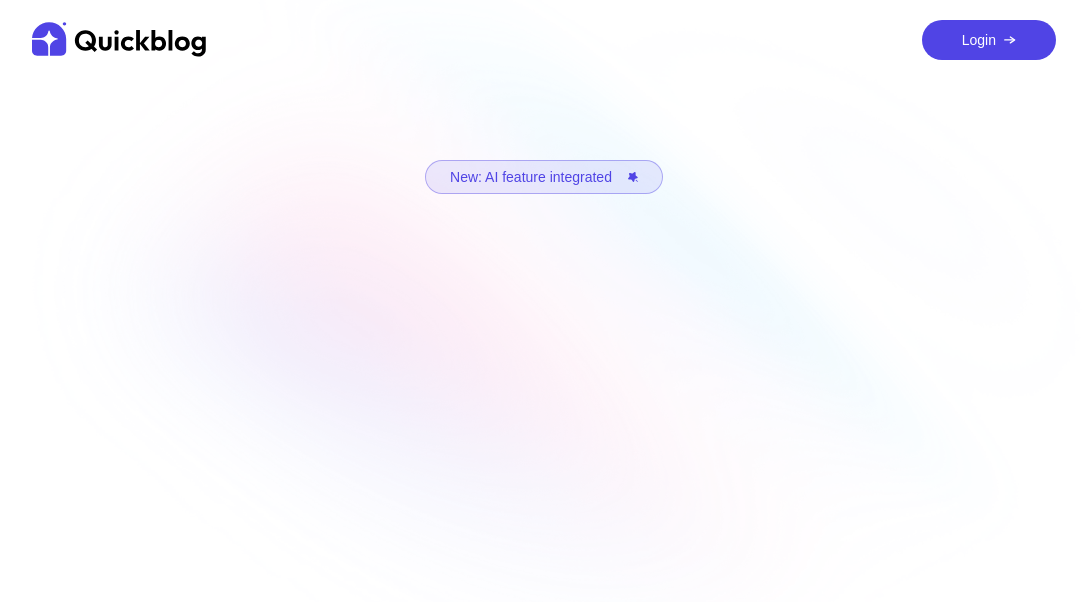
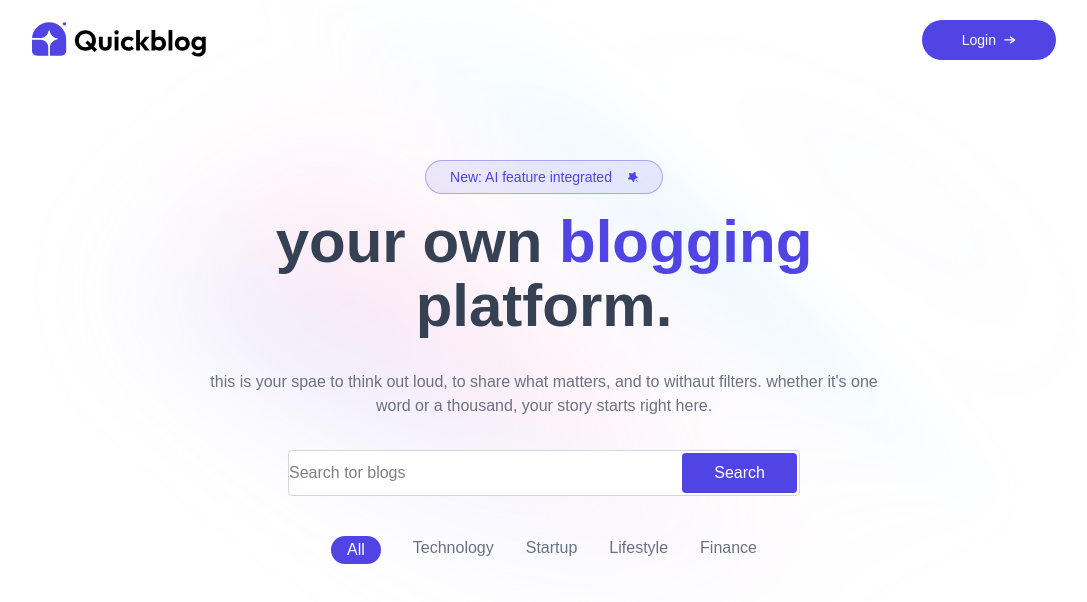
Before and after one commit to yasinarafat5353/AI-Powered-Blog-App-using-MERN-Stack, a React (Vite) app: page / in a window 1280 px wide. Shown: the top 602 px of the page, without its empty margins (96-1183 px from the left). Built offline with nearby package versions, Linux system fonts and the light colour scheme; a web font is replaced by a local one.

Commit message:
add BlogList

```diff
--- a/package.json
+++ b/package.json
@@ -10,6 +10,8 @@
     "preview": "vite preview"
   },
   "dependencies": {
+    "motion": "^12.23.26",
+    "motion-v": "^1.7.4",
     "react": "^19.2.0",
     "react-dom": "^19.2.0",
     "react-router-dom": "^7.10.1"
--- /dev/null
+++ b/src/components/BlogList.jsx
@@ -0,0 +1,34 @@
+import React, { useState } from 'react'
+import {blogCategories} from "../assets/assets"
+import { motion } from "framer-motion"
+
+const BlogList = () => {
+
+    const [menu, setMenu] = useState("All")
+  return (
+    <div>
+      <div className='flex justify-center gap-4 sm:gap-8 my-10 relative'>
+        {blogCategories.map((item)=>(
+            <div key={item} className='relative '>
+                <button onClick={()=> setMenu(item)}
+                className={`cursor-pointer text-gray-500 ${menu === item && 'text-white px-4 pt-0.5'}`}>
+                    {item}
+                    {menu === item && (
+                         <motion.div layoutId='underline'
+                         transition={{type:'spring', stiffness:500, damping:30  }}
+                           className='absolute left-0 right-0 top-0 h-7 -z-1 bg-primary rounded-full '></motion.div>
+                    ) }
+
+                </button>
+            </div>
+
+        ))}
+      </div>
+      <div>
+        {/* --- blog cards --- */}
+      </div>
+    </div>
+  )
+}
+
+export default BlogList
--- a/src/components/Header.jsx
+++ b/src/components/Header.jsx
@@ -9,6 +9,17 @@ const Header = () => {
             <p> New: AI feature integrated  </p>
             <img src={assets.star_icon} className='w-2.5' alt="" />
         </div>
+
+        <h1 className='text-3xl sm:text-6xl font-semibold sm:leading-16 text-gray-700'>your own <span className='text-primary'>blogging</span><br/> platform. </h1>
+
+        <p className='my-6 sm:my-8 max-w-2xl m-auto max-sm:text-xs text-gray-500'>this is your spae to think out loud, to share what matters, and to withaut filters. whether it's one word or a thousand, your story starts right here.</p>
+
+        <form className='flex justify-between max-w-lg max-sm:scale-75 mx-auto border border-gray-300 bg-white rounded overflow-hidden'>
+          <input type="text" placeholder='Search tor blogs ' required  className='w-full outline-none'/>
+          <button type='submit' className='bg-primary text-white px-8 py-2 m-0.5 rounded hover:scale-105 transition-all cursor-pointer '>Search</button>
+        </form>
+
+
       </div>
       <img src={assets.gradientBackground} alt="" className='absolute -top-50 -z-1 opacity-50' />
     </div>
--- a/src/pages/Home.jsx
+++ b/src/pages/Home.jsx
@@ -1,11 +1,13 @@
 import React from 'react'
 import Navber from '../components/Navber'
 import Header from '../components/Header'
+import BlogList from '../components/BlogList'
 export default function Home() {
   return (
     <>
      <Navber/>
      <Header/>
+     <BlogList/>
     </>
   )
 }
```
Also changed, not shown: 1 other file (tests, documents, lock files or other folders).
